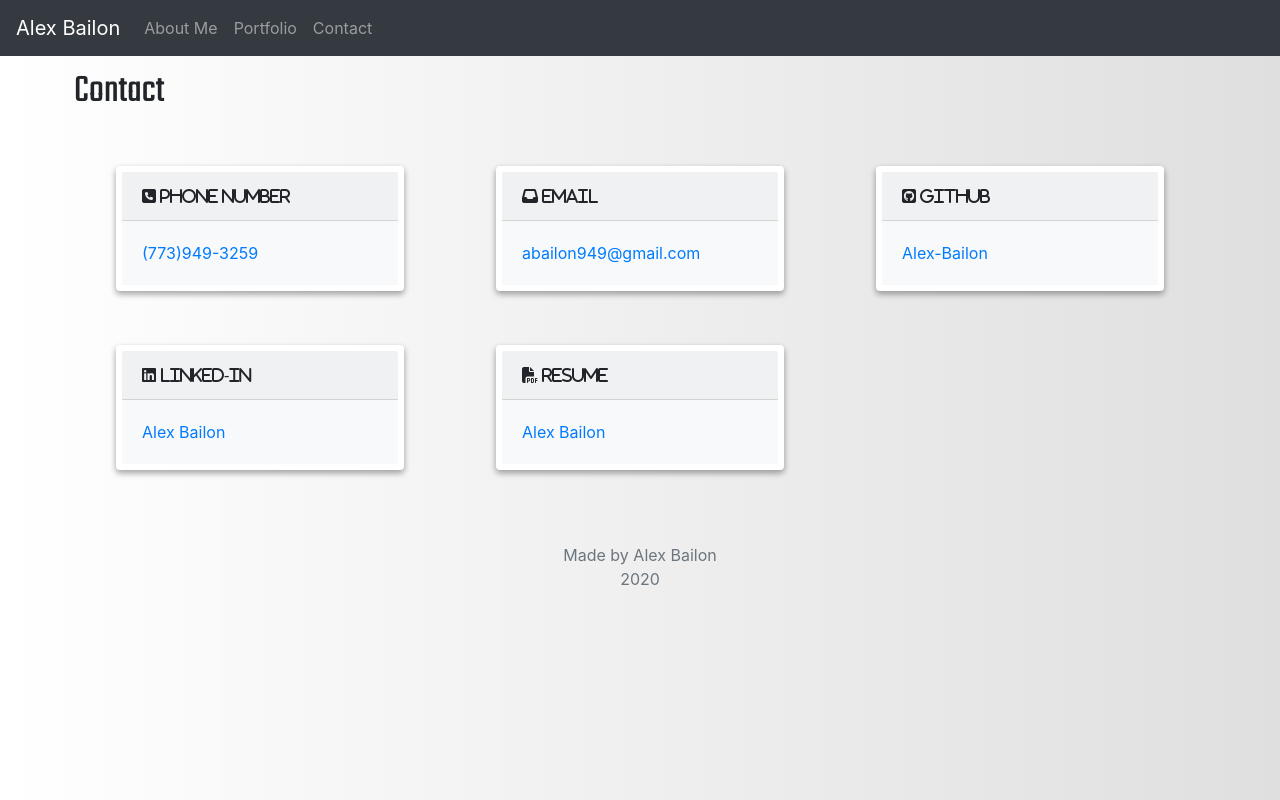
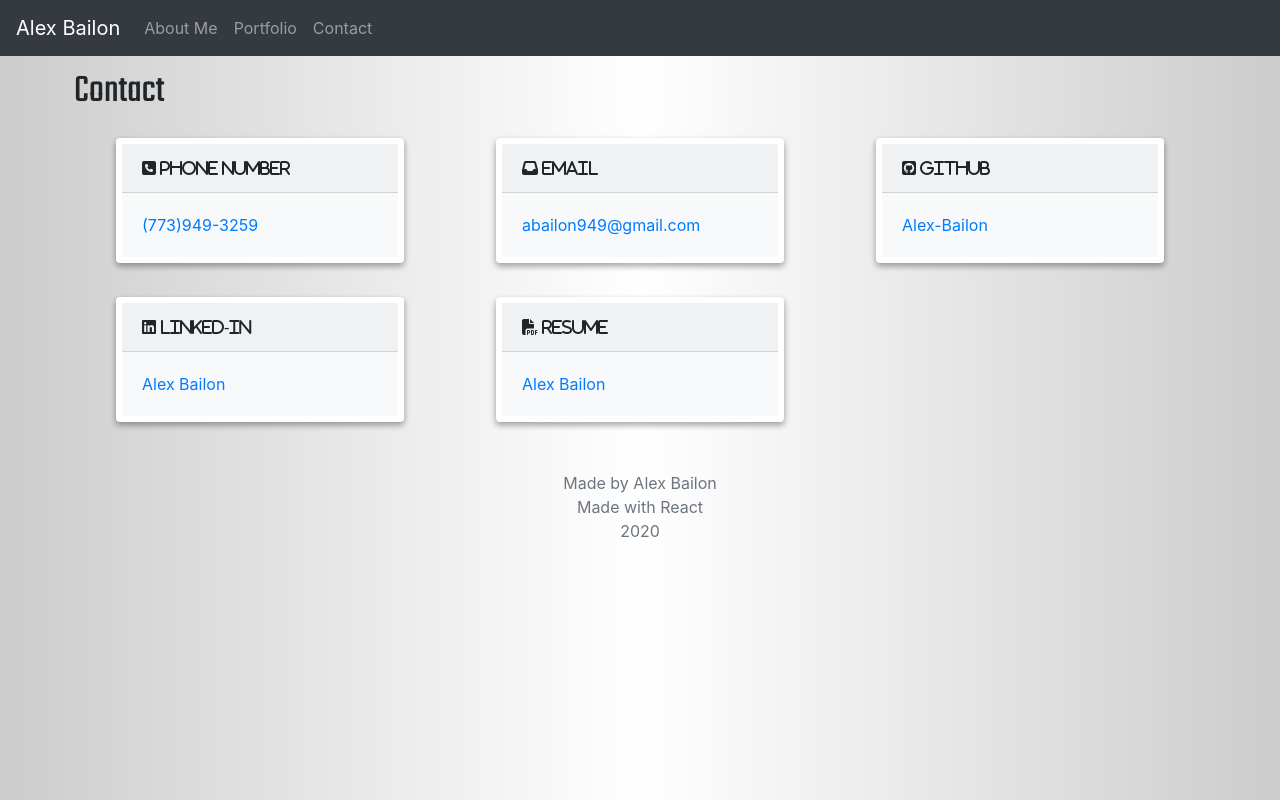
Before and after one commit to Alex-Bailon/react-portfolio, a React (Create React App) app: page /contact in a window 1280 px wide. Built offline with nearby package versions, Linux system fonts and the light colour scheme.

Commit message:
updated style

```diff
--- a/src/components/Card/style.css
+++ b/src/components/Card/style.css
@@ -6,5 +6,5 @@
     box-shadow: 0 3px 6px rgba(0, 0, 0, 0.16), 0 3px 6px rgba(0, 0, 0, 0.23);
     position: relative;
     margin: 0 auto;
-    margin-top: 30px;
+    margin-top: 10px;
   }
--- a/src/components/Footer/index.js
+++ b/src/components/Footer/index.js
@@ -6,6 +6,7 @@ function Footer() {
     <footer className="footer position-relative py-3">
     <span className="text-muted text-center">
       Made by Alex Bailon <br />
+      Made with React <br />
       2020 </span>
   </footer>
   );
--- a/src/index.css
+++ b/src/index.css
@@ -1,7 +1,7 @@
 @import url('https://fonts.googleapis.com/css?family=Teko&display=swap');
 
 body {
-    background-image: linear-gradient(to right, #ffffff , #dfdfdf);
+    background-image: linear-gradient(to right,#cccccc, #ffffff , #cccccc);
 }
 
 h1 {
--- a/src/pages/Aboutme/index.js
+++ b/src/pages/Aboutme/index.js
@@ -15,7 +15,7 @@ function Aboutme() {
             <p>
               My name is Alex Bailon and I am from the Los Angeles Metropolitan area. I am
               currently attending Northwestern University in Evanston, IL.  At Northwestern
-              I am taking a full stack flex coding bootcamp which is an intensive six month
+              I am taking a full stack coding bootcamp which is an intensive six month
               web development course. A few of the covered in the course are HTML5, CSS3,
               JavaScript, jQuery, Bootstrap (and other CSS Frameworks), Express.js, React.js,
               Node.js, Database Theory, MongoDB, MySQL, Git and more. I am on track to graduate
--- a/src/pages/Contact/index.js
+++ b/src/pages/Contact/index.js
@@ -3,12 +3,12 @@ import React from "react";
 function Contact() {
   const style = {
     card: {
-      "max-width": "18rem"
+      "maxWidth": "18rem"
     }
   }
   return (
     <>
-      <div className="row mt-2 mb-2 py-1 px-1">
+      <div className="row mt-2 py-1 px-1">
             <h1>Contact</h1>
       </div>
       <div className= "row">
--- a/src/pages/Portfolio/index.js
+++ b/src/pages/Portfolio/index.js
@@ -71,7 +71,7 @@ function Protfolio() {
   ]
   return (
     <>
-      <div className="row mt-2 mb-3 py-1 px-1">
+      <div className="row mt-2 py-1 px-1">
         <h1>Portfolio</h1>
       </div>
       <div className="row row-cols-1 row-cols-md-3">
```
